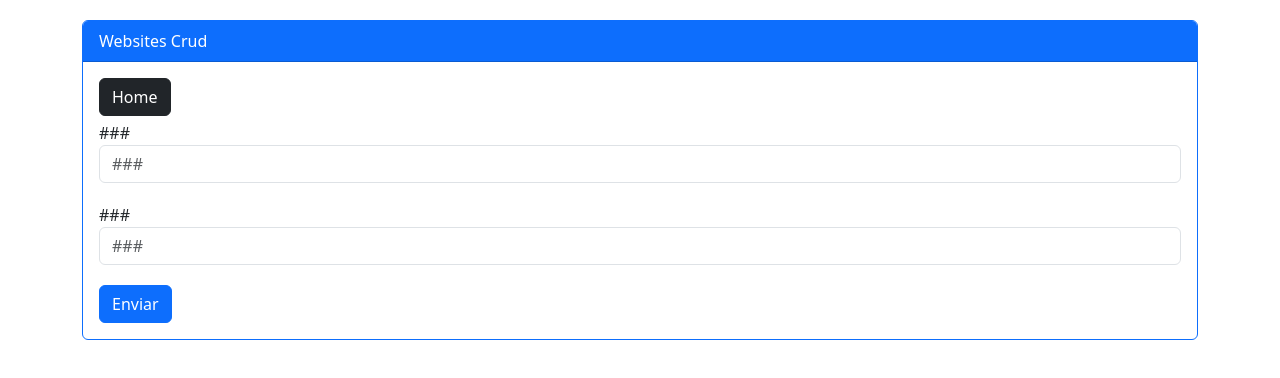
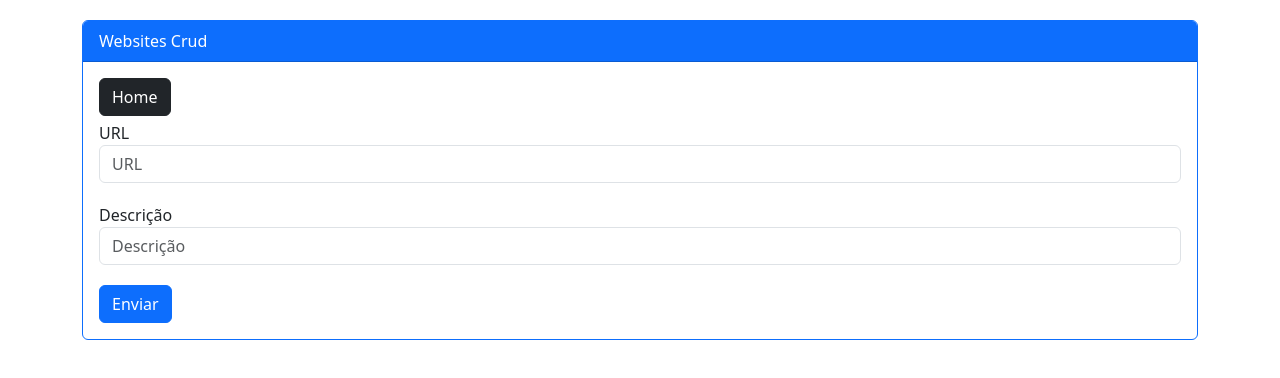
Before and after one commit to Adyson-Lima/websites_frontend, a React (Create React App) app: page /newupdate/0 in a window 1280 px wide. Shown: the top 378 px of the page. Built offline with nearby package versions, Linux system fonts and the light colour scheme.

Commit message:
27° commit - logica saveOrupdate implementada

```diff
--- a/src/pages/NewUpdate/index.js
+++ b/src/pages/NewUpdate/index.js
@@ -1,8 +1,60 @@
 import { Link, useNavigate, useParams } from "react-router-dom";
 import { useState, useEffect } from "react";
-// import api from '../../services/api';
+import api from '../../services/api';
 
 export default function NewUpdate(){
+
+  const[url, setUrl] = useState('');
+  const[description, setDescription] = useState('');
+  const navigate = useNavigate();
+
+  // website_id definido na rota Newupdate
+  const{website_id} = useParams();
+
+  // recebe eventos do formulario
+  async function saveOrUpdate(e){
+
+    e.preventDefault();
+
+    const data = {url, description};
+
+    if (website_id === '0') {
+      try {
+        await api.post('api/v1/websites', data, {});
+        navigate('/');
+      } catch (error) {
+        alert('erro ao salvar');
+      }
+    } else {
+      try {
+        await api.patch(`api/v1/websites/${website_id}`,data,{});
+        navigate('/');
+      } catch (error) {
+        alert('erro ao atualizar');
+      }
+    }
+  }
+
+  // carrega registros da api e seta dados para atualização
+  async function loadWebsite(){
+    try {
+      const response = await api.get(`api/v1/websites/${website_id}`,{});
+      setUrl(response.data.url);
+      setDescription(response.data.description);
+    } catch (error) {
+      alert('erro ao buscar registro');
+      navigate('/');
+    }
+  }
+
+  // chama loadWebsite e preenche form
+  useEffect(() => {
+    if (website_id === '0') {
+      return;
+    } else {
+      loadWebsite();
+    }
+  }, [website_id]);
 
   return(
 
@@ -15,20 +67,22 @@ export default function NewUpdate(){
         <Link data-testid="mylink" className="btn btn-dark"
         style={{marginBottom: '5px'}} to="/">Home</Link>
 
-        <form data-testid="myform">
+        <form data-testid="myform" onSubmit={saveOrUpdate}>
 
           <div className="form-group">
-            <label htmlFor="###">###</label>
-            <input data-testid="input1" id="###" type="text"
+            <label htmlFor="url">URL</label>
+            <input data-testid="input1" id="url" type="text"
             style={{marginBottom: '20px'}} className="form-control"
-            placeholder="###"></input>
+            placeholder="URL" value={url}
+            onChange={e => setUrl(e.target.value)}></input>
           </div>
 
           <div className="form-group">
-            <label htmlFor="###">###</label>
-            <input data-testid="input2" id="###" type="text"
+            <label htmlFor="description">Descrição</label>
+            <input data-testid="input2" id="description" type="text"
             style={{marginBottom: '20px'}} className="form-control"
-            placeholder="###"></input>
+            placeholder="Descrição" value={description}
+            onChange={e => setDescription(e.target.value)}></input>
           </div>
 
           <button data-testid="btnenviar" type="submit" className="btn btn-primary">Enviar</button>
```
